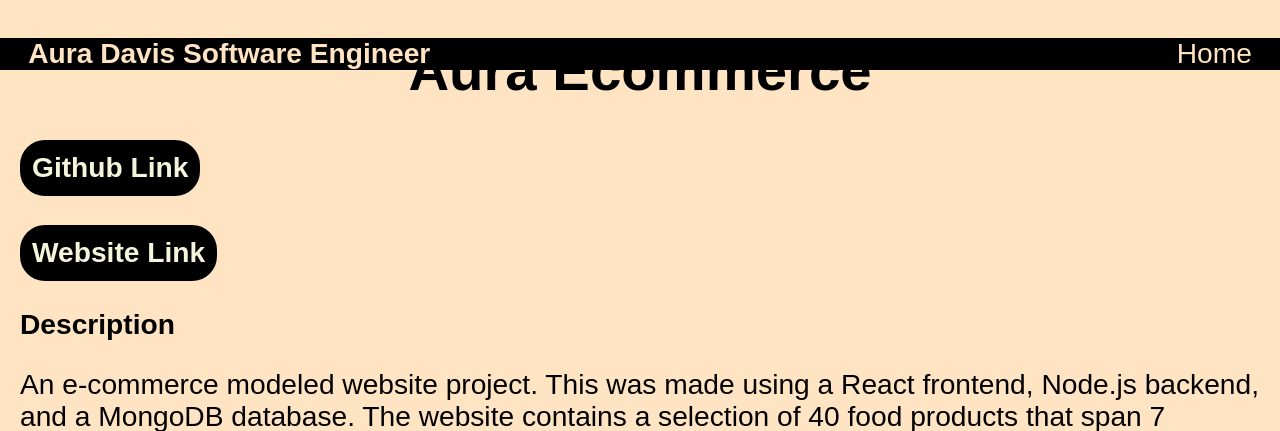
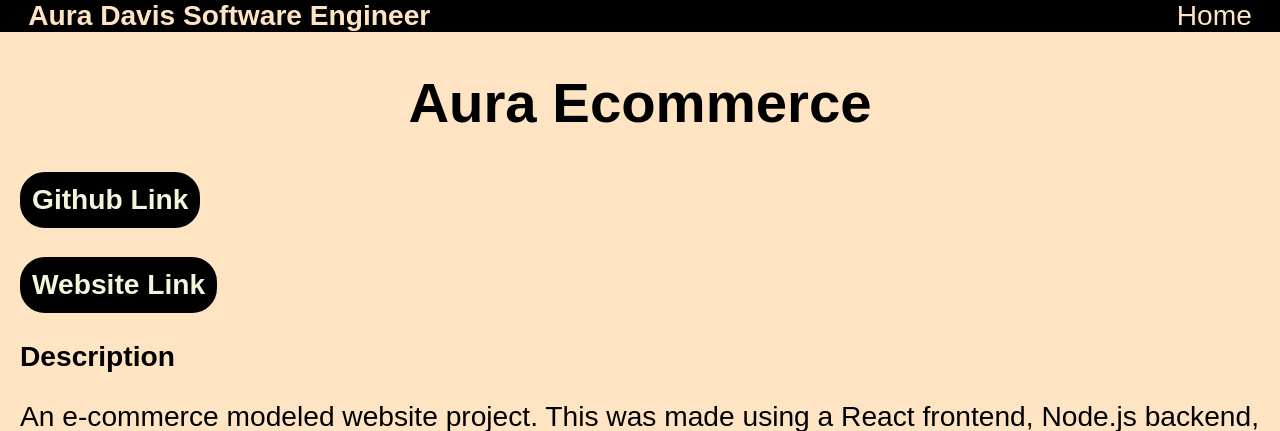
Before and after one commit to Aura-Davis/Aura-Davis-Portfolio, a Flask app: page /Aura_Ecommerce in a window 1280 px wide. Shown: the top 431 px of the page. Run offline with Flask 3, Linux system fonts and the light colour scheme.

Commit message:
fix navbar

```diff
--- a/static/styles/style.css
+++ b/static/styles/style.css
@@ -37,7 +37,8 @@ body {
 
 .navbar {
     width: 100%;
-    position: fixed;
+    top: 0;
+    position: sticky;
     background-color: black;
     display: flex;
     justify-content: space-between;
```
